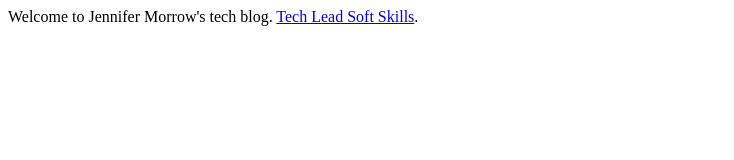
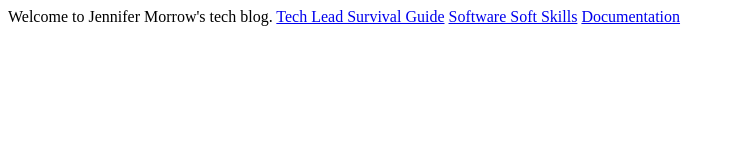
Before and after one commit to JAMorrow/JAMorrow.github.io, a plain HTML site: page index.html in a window 1280 px wide. Shown: the whole page, without its empty margins (0-734 px from the left). Drawn offline with Linux system fonts and the light colour scheme.

Commit message:
Full link to pages

```diff
--- a/index.html
+++ b/index.html
@@ -1,3 +1,5 @@
 Welcome to Jennifer Morrow's tech blog.
 
-<a href="./pages">Tech Lead Soft Skills</a>.
+<a href="./pages/tech-lead-survival-guide.html">Tech Lead Survival Guide</a>
+<a href="./pages/software-soft-skills.html">Software Soft Skills</a>
+<a href="./pages/documentation.html">Documentation</a>
```
